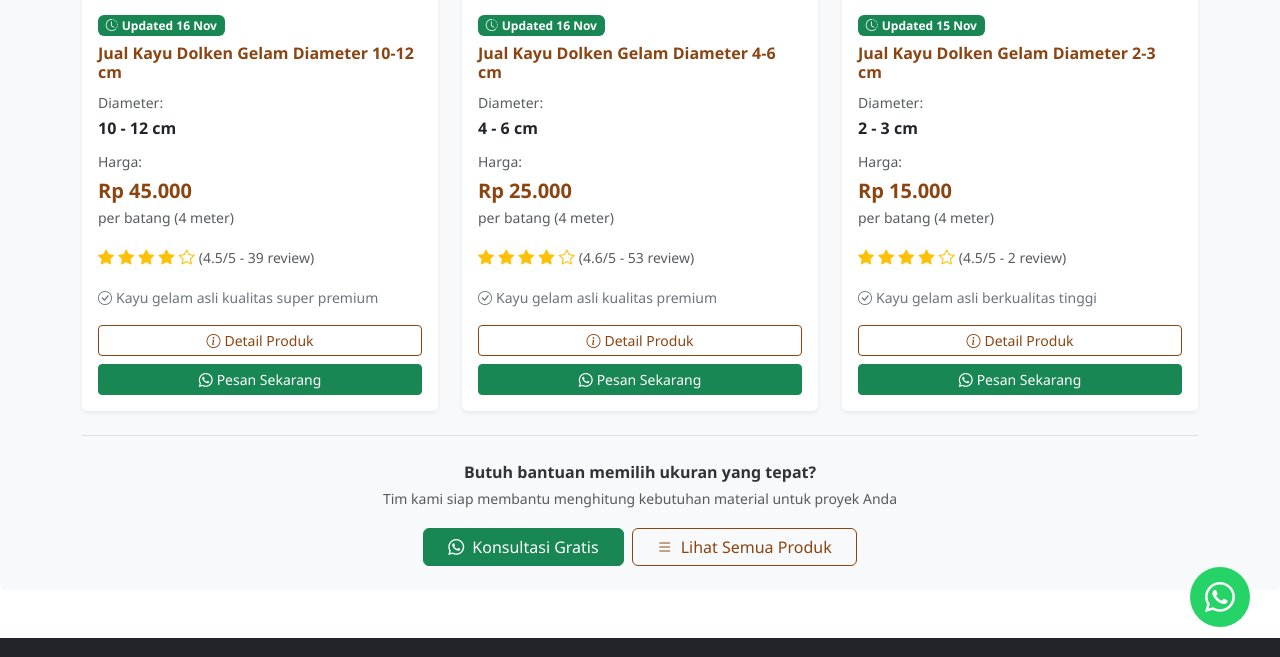
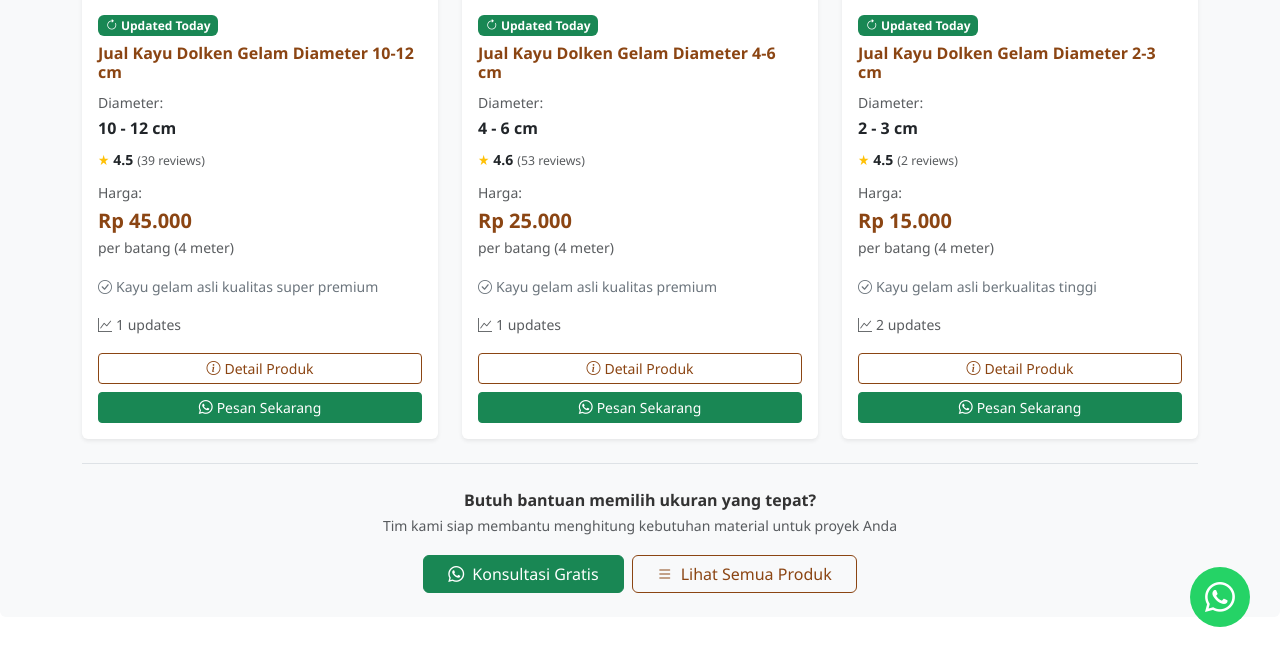
Before and after one commit to jualkayudolkengelam/jualkayudolkengelam.github.io, a Jekyll site: the page built from _posts/2024-01-15-keunggulan-kayu-dolken-gelam-untuk-konstruksi.md, in a window 1280 px wide and 900 px high, scrolled down 5153 px, cut to the strip 243-900 px from the top of the window. Built offline with Jekyll 4.4.1, drawn with Linux system fonts in a browser that asks for light colours.

Commit message:
feat: enhance related products display with rich content
Add comprehensive visual indicators to related products sections:
- Popular badge for highlighted products
- Status badges (Updated Today, Recent) based on last_modified_at
- Rating & reviews display (★ rating + review count)
- Total updates counter with last update date

Changes:
- _includes/related-products-by-node-id.html: Add rich content
- _includes/related-products-by-last-modified.html: Add rich content

Benefits:
- Visual consistency with related articles template
- Real-time workflow execution monitoring
- Enhanced user engagement signals
- SEO freshness indicators

🤖 Generated with [Claude Code](https://claude.com/claude-code)

Co-Authored-By: Claude <noreply@anthropic.com>

```diff
--- a/_includes/related-products-by-last-modified.html
+++ b/_includes/related-products-by-last-modified.html
@@ -73,9 +73,29 @@
           {% endif %}
 
           <div class="card-body">
+            {% comment %}Status badge{% endcomment %}
+            {% if product.popular %}
+            <span class="badge bg-warning text-dark mb-2">
+              <i class="bi bi-star-fill"></i> Populer
+            </span>
+            {% endif %}
+
+            {% comment %}Check if updated recently{% endcomment %}
+            {% assign days_since_update = 999 %}
             {% if product.last_modified_at %}
-            <span class="badge bg-success text-white mb-2">
-              <i class="bi bi-clock-history me-1"></i>Updated {{ product.last_modified_at | date: "%d %b" }}
+              {% assign update_date = product.last_modified_at | date: "%s" %}
+              {% assign now_date = "now" | date: "%s" %}
+              {% assign seconds_diff = now_date | minus: update_date %}
+              {% assign days_since_update = seconds_diff | divided_by: 86400 %}
+            {% endif %}
+
+            {% if days_since_update <= 1 %}
+            <span class="badge bg-success mb-2" title="Updated {{ product.last_modified_at | date: '%Y-%m-%d %H:%M' }}">
+              <i class="bi bi-arrow-clockwise"></i> Updated Today
+            </span>
+            {% elsif days_since_update <= 7 %}
+            <span class="badge bg-info mb-2" title="Updated {{ product.last_modified_at | date: '%Y-%m-%d %H:%M' }}">
+              <i class="bi bi-clock-history"></i> Recent
             </span>
             {% endif %}
 
@@ -88,33 +108,38 @@
               <strong>{{ product.diameter }}</strong>
             </p>
 
+            {% comment %}Rating & Reviews - Rich content{% endcomment %}
+            {% if product.rating or product.review_count %}
+            <div class="mb-2 d-flex align-items-center" style="font-size: 0.875rem;">
+              {% if product.rating %}
+              <span class="text-warning me-1">★</span>
+              <strong class="me-1">{{ product.rating }}</strong>
+              {% endif %}
+              {% if product.review_count %}
+              <small class="text-muted">({{ product.review_count }} reviews)</small>
+              {% endif %}
+            </div>
+            {% endif %}
+
             <p class="card-text mb-3">
               <span class="text-muted small">Harga:</span><br>
               <span class="text-wood fw-bold fs-5">Rp {{ product.price | rupiah }}</span>
               <small class="text-muted d-block">per batang (4 meter)</small>
             </p>
 
-            {% if product.rating %}
-            <p class="card-text mb-3">
-              <span class="text-warning">
-                {% assign rating = product.rating %}
-                {% for i in (1..5) %}
-                  {% if i <= rating %}
-                    <i class="bi bi-star-fill"></i>
-                  {% elsif i == rating | plus: 1 and rating != rating | floor %}
-                    <i class="bi bi-star-half"></i>
-                  {% else %}
-                    <i class="bi bi-star"></i>
-                  {% endif %}
-                {% endfor %}
-              </span>
-              <small class="text-muted">({{ product.rating }}/5 - {{ product.review_count | default: 0 }} review)</small>
+            {% if product.features %}
+            <p class="card-text small text-secondary mb-3">
+              <i class="bi bi-check-circle me-1"></i>{{ product.features | first }}
             </p>
             {% endif %}
 
-            {% if product.features %}
-            <p class="card-text small text-secondary mb-3">
-              <i class="bi bi-check-circle me-1"></i>{{ product.features | first }}
+            {% comment %}Update info{% endcomment %}
+            {% if product.total_updates %}
+            <p class="card-text small text-muted mb-3">
+              <i class="bi bi-graph-up me-1"></i>{{ product.total_updates }} updates
+              {% if product.last_modified_at and days_since_update > 7 %}
+              • {{ product.last_modified_at | date: '%d %b %Y' }}
+              {% endif %}
             </p>
             {% endif %}
 
```
Also changed, not shown: _includes/related-products-by-node-id.html (+49 -0 lines).
